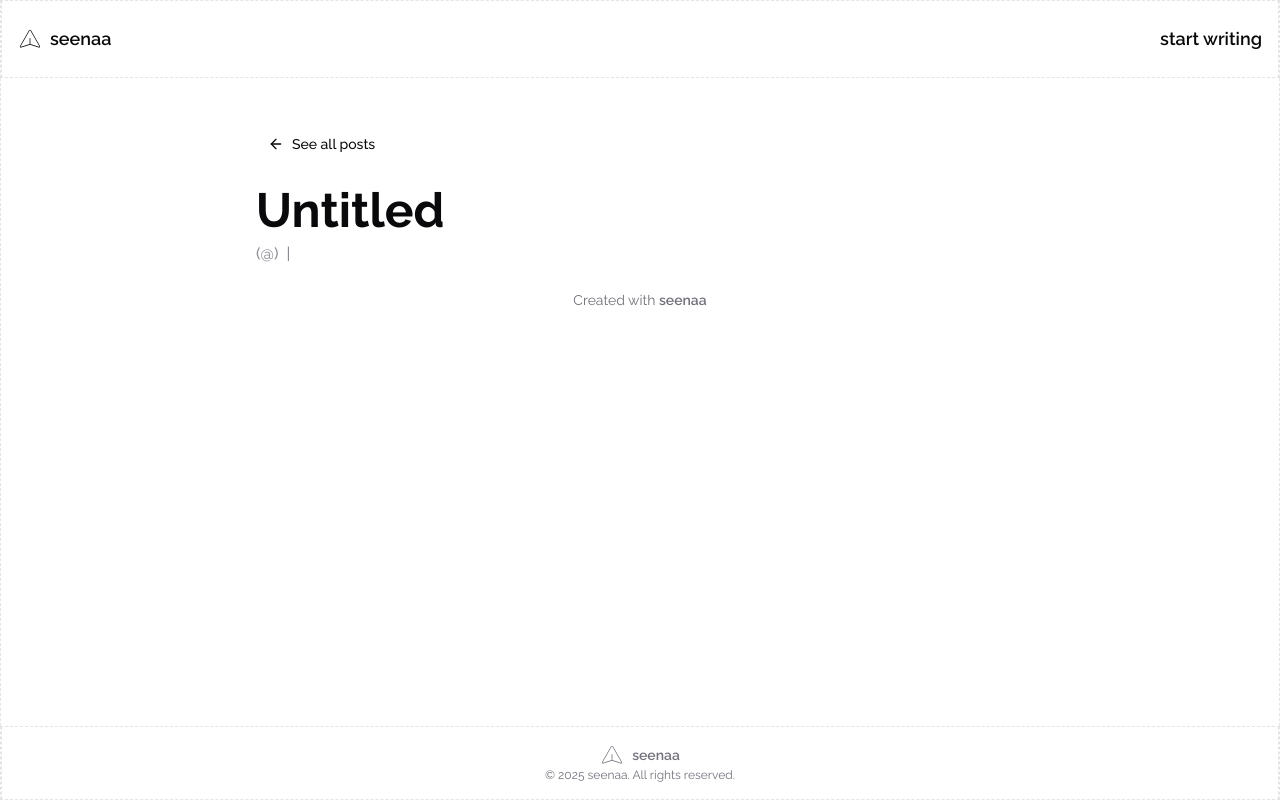
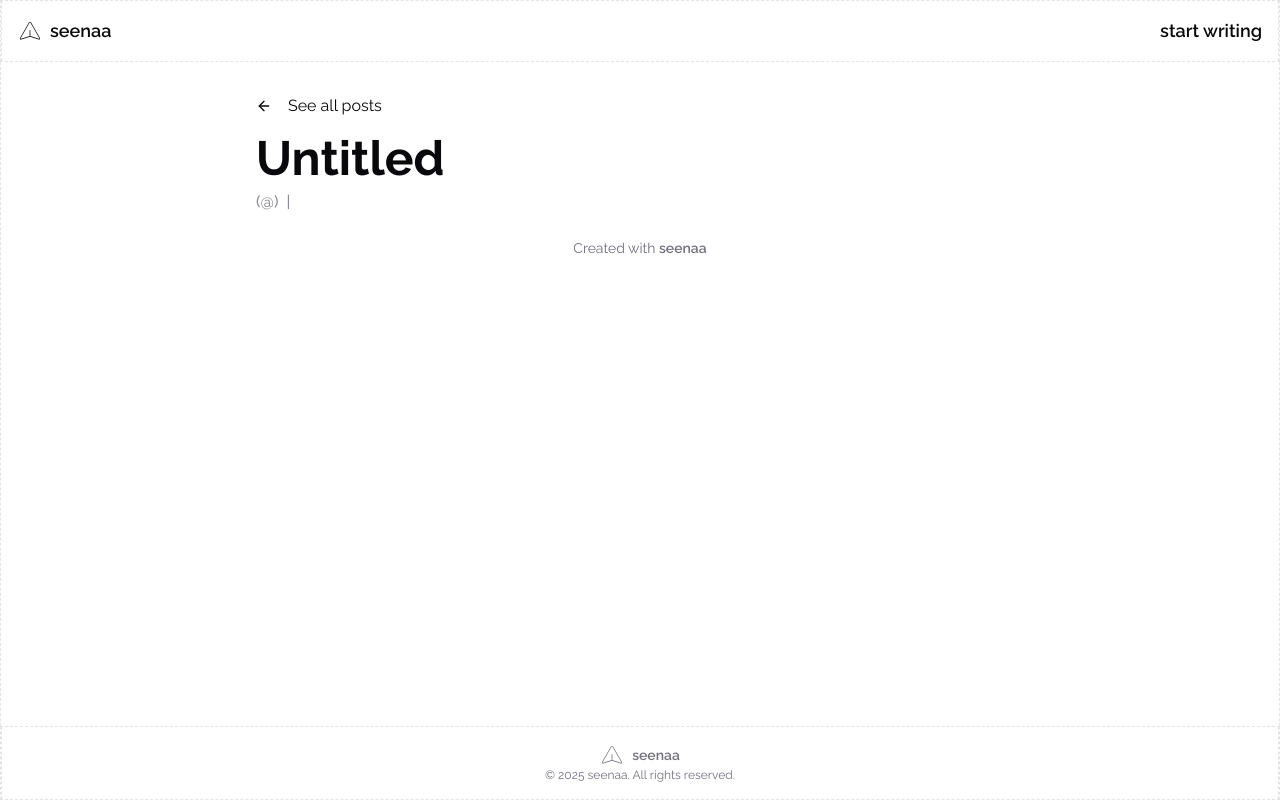
Before and after one commit to drxc00/seenaa, a Next.js app: page /1/blog/1 in a window 1280 px wide. Built offline with nearby package versions, Linux system fonts and the light colour scheme; no server answers; the database is empty.

Commit message:
fix: adjust padding and layout for improved visual consistency in blog and navbar components

```diff
--- a/src/app/[domain]/blog/[slug]/page.tsx
+++ b/src/app/[domain]/blog/[slug]/page.tsx
@@ -1,4 +1,3 @@
-import { Button } from "@/components/ui/button";
 import { getPostDataFromSlug } from "@/data/post-dal";
 import { ArrowLeft } from "lucide-react";
 import Link from "next/link";
@@ -35,30 +34,30 @@ export default async function PostPage({
   const content = postData[0]?.postContent || "";
 
   return (
-    <main className="flex justify-center items-start py-12 px-4 sm:px-6 lg:px-8">
+    <main className="flex justify-center items-start py-8 px-4 sm:px-6 lg:px-8">
       <div className="w-full max-w-3xl">
         {/* Back Button */}
         <Link href="/">
-          <Button variant="ghost" className="mb-6">
+          <div className="flex flex-row gap-4 items-center">
             <ArrowLeft className="h-4 w-4" />
             <span>See all posts</span>
-          </Button>
+          </div>
         </Link>
 
-        <article>
+        <article className="mt-4">
           {/* Title and Metadata */}
           <div className="flex flex-col gap-2 mb-6">
             <h1 className="font-bold text-3xl sm:text-4xl lg:text-5xl text-start dark:text-white">
               {title}
             </h1>
-            <div className="flex items-center gap-2 text-muted-foreground">
+            <div className="flex flex-col md:flex-row md:items-center gap-2 text-muted-foreground">
               <p className="font-medium flex items-center gap-1">
                 {postData[0]?.user?.name}{" "}
                 <span className="text-muted-foreground/80">
                   (@{postData[0]?.user?.username})
                 </span>
               </p>
-              <span>|</span>
+              <span className="hidden md:block">|</span>
               <p>{postData[0]?.postCreatedAt.toDateString()}</p>
             </div>
           </div>
--- a/src/app/[domain]/blog/page.tsx
+++ b/src/app/[domain]/blog/page.tsx
@@ -1,7 +1,6 @@
 import { getBlogData } from "@/data/domain-dal";
 import { PostCard } from "../_components/post-card";
 import Link from "next/link";
-import { Button } from "@/components/ui/button";
 import { ArrowLeft } from "lucide-react";
 
 export default async function BlogsPage({
@@ -21,12 +20,12 @@ export default async function BlogsPage({
             : `http://${domain}.localhost:3000`
         }
       >
-        <Button variant="ghost">
+        <div className="flex flex-row gap-4 items-center">
           <ArrowLeft className="h-4 w-4" />
-          back
-        </Button>
+          <span>back</span>
+        </div>
       </Link>
-      <h1 className="text-3xl font-semibold">blogs</h1>
+      <h1 className="text-3xl font-semibold mt-4">blogs</h1>
       <section className="mt-6">
         <div className="grid gap-6">
           {blogData?.posts.map((post) => (
--- a/src/app/[domain]/page.tsx
+++ b/src/app/[domain]/page.tsx
@@ -31,7 +31,7 @@ export default async function BlogPage({ params }: BlogPageProps) {
 
   return (
     <div>
-      <main className="w-full min-h-full mx-auto py-8 px-4 sm:px-6">
+      <main className="w-full max-w-4xl min-h-full mx-auto py-8 px-4 sm:px-6">
         <section className="mb-14 flex flex-col items-center text-center">
           <div className="mb-6 relative">
             <Avatar className="w-14 h-14 border-1 border-primary/10">
@@ -84,7 +84,7 @@ export default async function BlogPage({ params }: BlogPageProps) {
             </Link>
           </div>
 
-          <div className="grid grid-cols-1 md:grid-cols-2 gap-6">
+          <div className="grid gap-6">
             {blogData?.posts.map((post) => (
               <PostCard key={post.id} post={post} />
             ))}
--- a/src/components/front-navbar.tsx
+++ b/src/components/front-navbar.tsx
@@ -4,7 +4,7 @@ import { PiPaperPlaneThin } from "react-icons/pi";
 export default function Navbar() {
   return (
     <header className="border border-dashed">
-      <div className="container mx-auto border border-dashed border-t-0 border-b-0 px-4 py-6">
+      <div className="container mx-auto border border-dashed border-t-0 border-b-0 px-4 py-4">
         <nav className="flex justify-between items-center font-semibold text-lg">
           <Link
             href={
```
